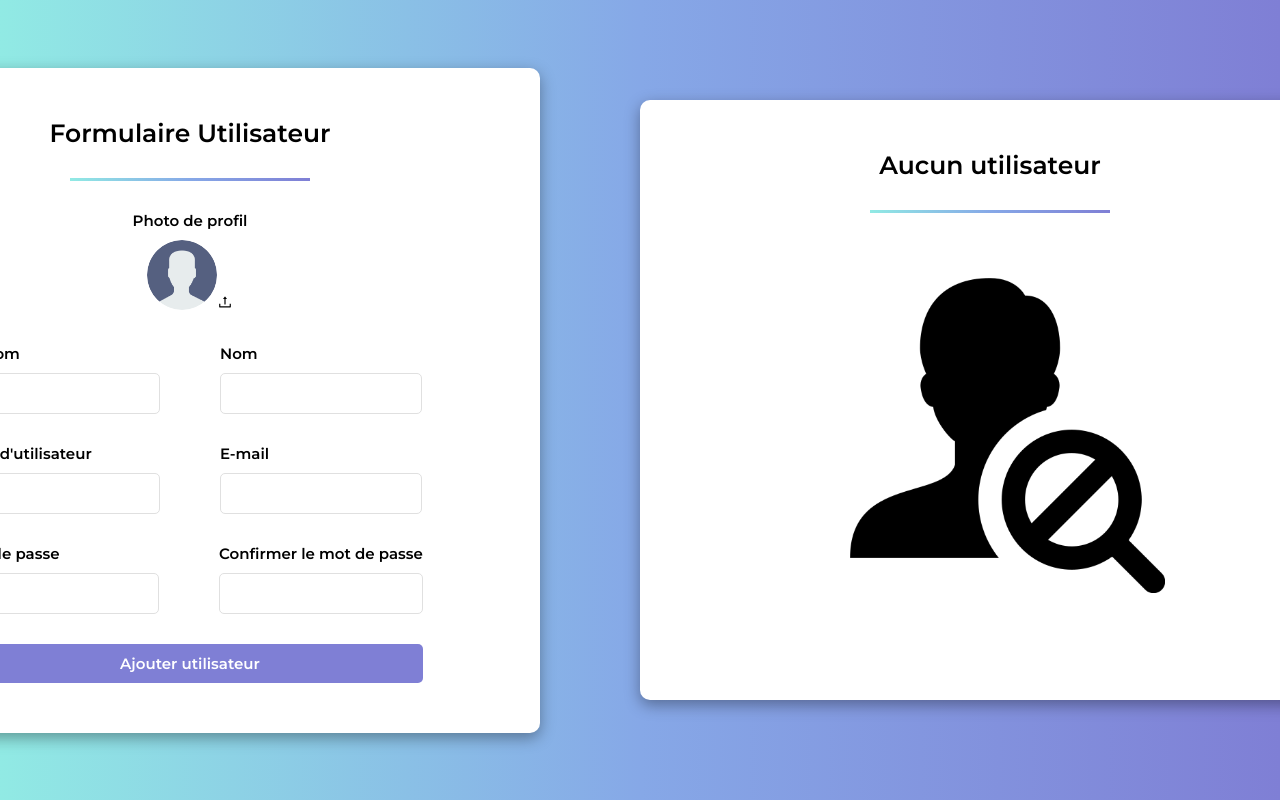
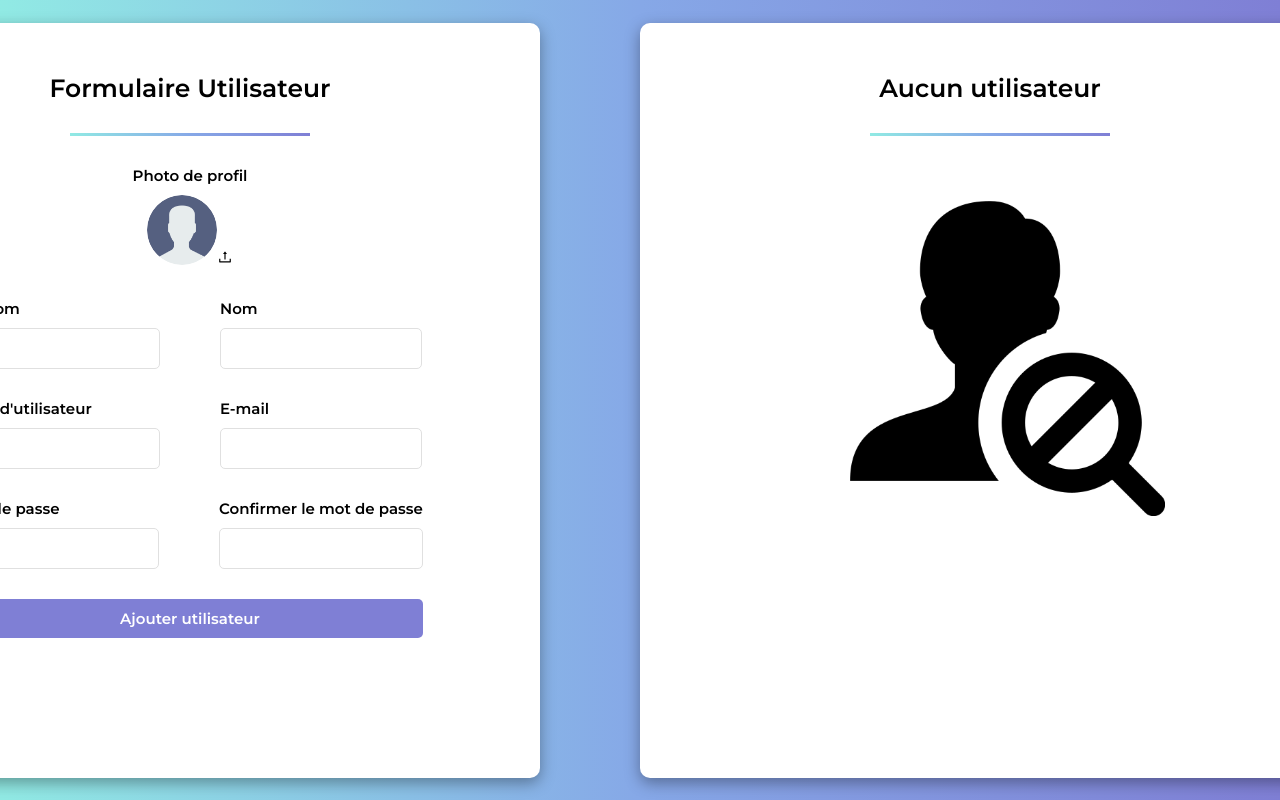
Before and after one commit to simonlc76100/crud, a React (Create React App) app: page / in a window 1280 px wide. Shown: the top 800 px of the page. Built offline with nearby package versions, Linux system fonts and the light colour scheme; data requests are answered from the project's data file.

Commit message:
fix containers css

```diff
--- a/src/assets/styles/Form.css
+++ b/src/assets/styles/Form.css
@@ -1,6 +1,6 @@
 .form-container {
   min-width: 600px;
-  min-height: 500px;
+  min-height: 655px;
   background-color: white;
   padding: 50px;
   border-radius: 10px;
--- a/src/assets/styles/UserList.css
+++ b/src/assets/styles/UserList.css
@@ -1,6 +1,6 @@
 .userlist-container {
   min-width: 600px;
-  min-height: 500px;
+  min-height: 655px;
   background-color: white;
   padding: 50px;
   border-radius: 10px;
```
